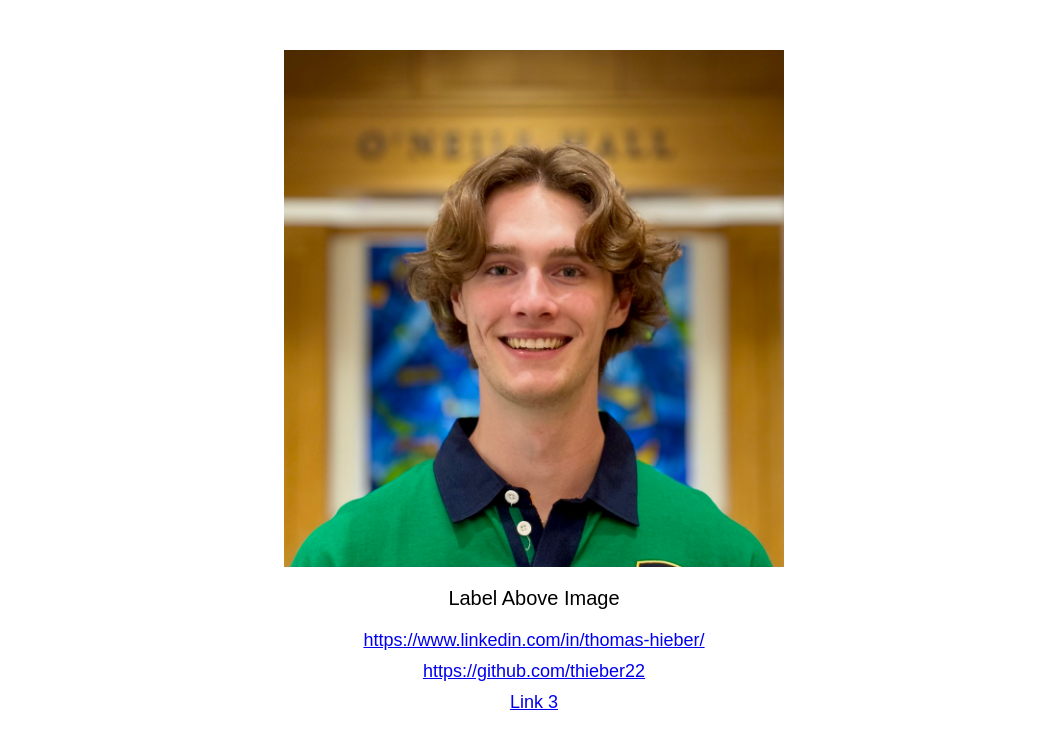
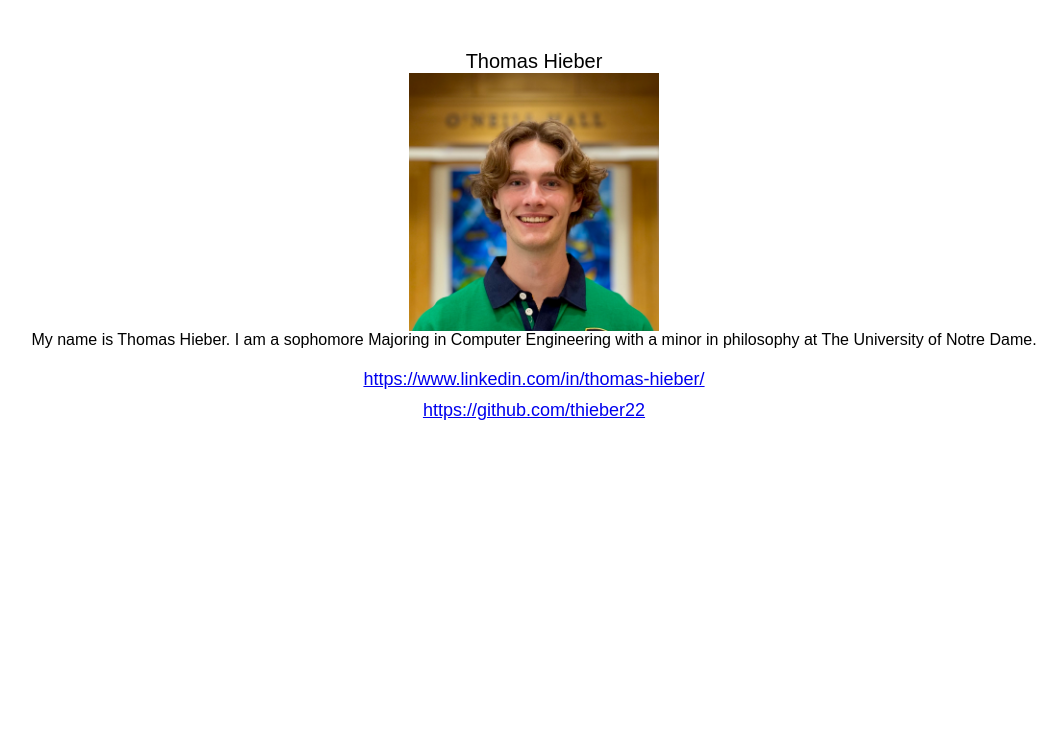
Before and after one commit to thieber22/thieber22.github.io, a plain HTML site: page index.html in a window 1280 px wide. Shown: the whole page, without its empty margins (106-1169 px from the left). Drawn offline with Linux system fonts and the light colour scheme.

Commit message:
Modify Website

```diff
--- a/index.html
+++ b/index.html
@@ -15,7 +15,7 @@
         }
         #image-container img {
             width: 100%;
-            max-width: 500px;
+            max-width: 250px;
             height: auto;
             display: block;
             margin: 0 auto;
@@ -36,13 +36,13 @@
 </head>
 <body>
     <div id="image-container">
+        <div id="label">Thomas Hieber</div>
         <img src="thomashieber_headshot.jpg" alt="Your Image">
-        <div id="label">Label Above Image</div>
+        <div id="caption">My name is Thomas Hieber. I am a sophomore Majoring in Computer Engineering with a minor in philosophy at The University of Notre Dame.</div>
     </div>
     <div id="links">
         <a href="#">https://www.linkedin.com/in/thomas-hieber/</a>
         <a href="#">https://github.com/thieber22</a>
-        <a href="#">Link 3</a>
     </div>
 </body>
 </html>
```
